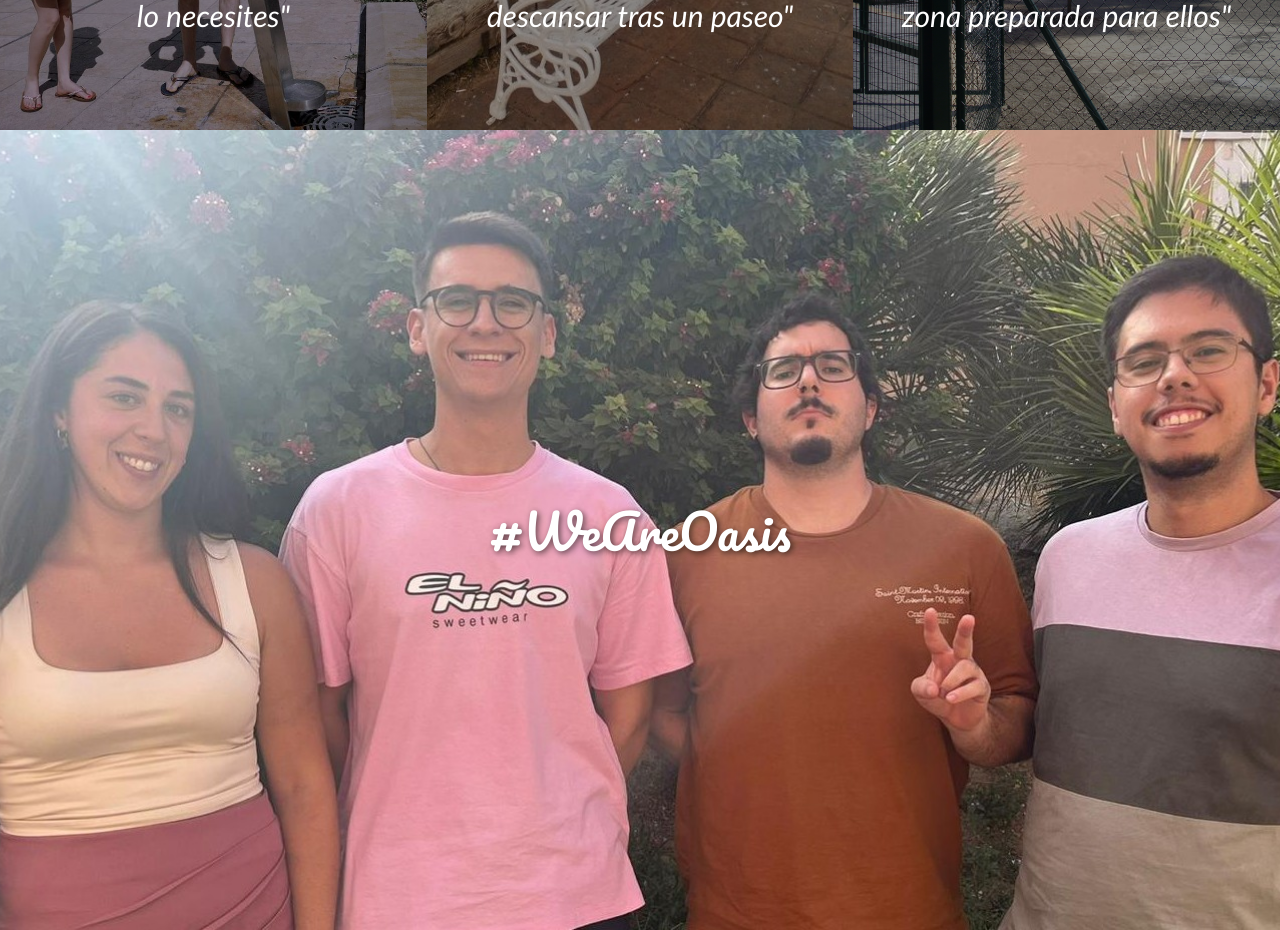
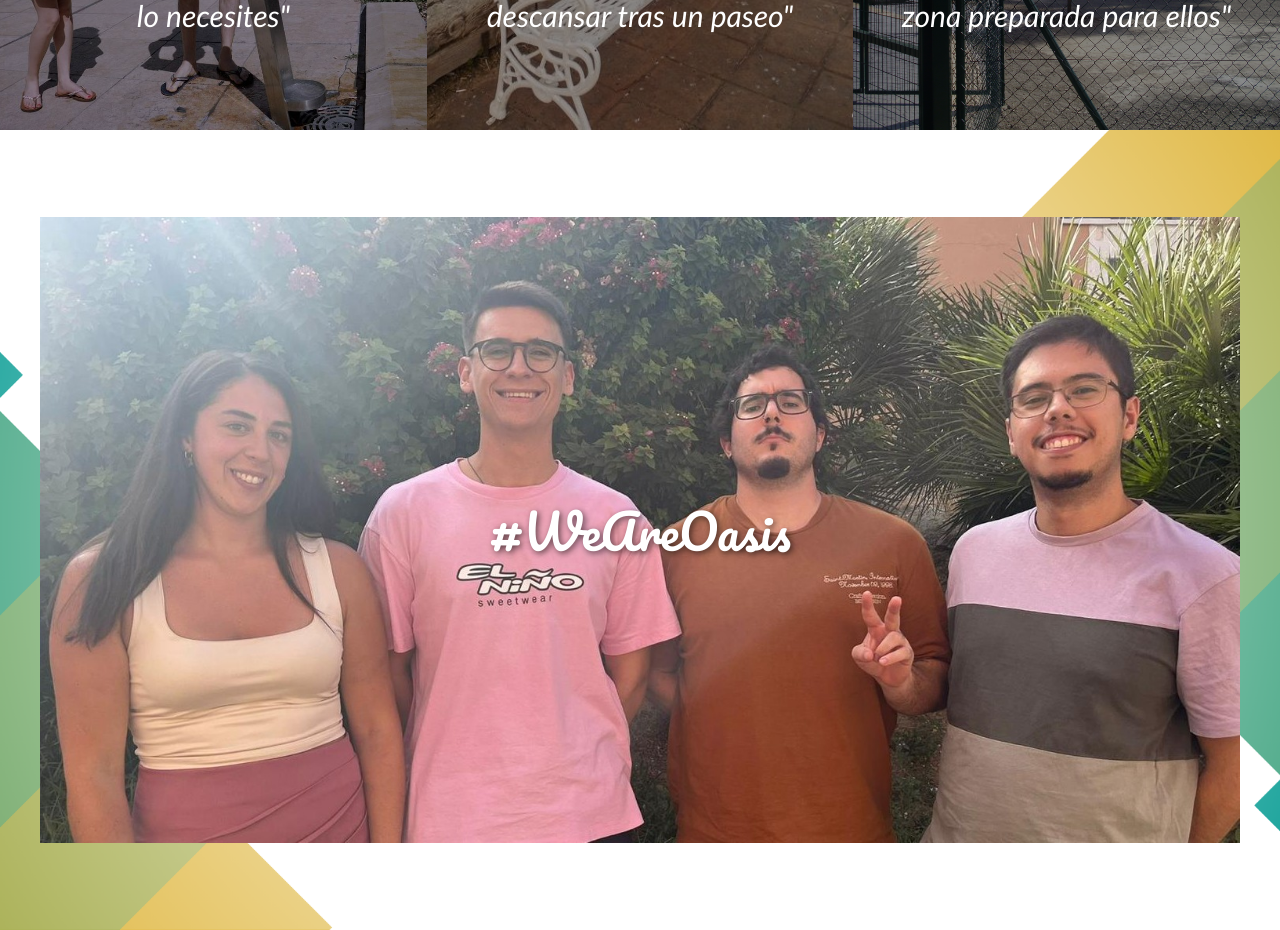
Before and after one commit to Laynt00/Proyecto-Oasis, a React (Vite) app in the folder frontend/: page / in a window 1280 px wide. Shown: the part 1000-1930 px from the top of the page. Built offline with nearby package versions, Linux system fonts and the light colour scheme; what proj4 would draw is missing.

Commit message:
fix: pagina home FINALIZADA!

```diff
--- a/frontend/src/components/Home.css
+++ b/frontend/src/components/Home.css
@@ -23,7 +23,6 @@
   align-items: center;
   text-align: center;
   padding: 270px 270px 200px 270px;
-  /* padding-top: 300px; */
   color: #000000;
 }
 
@@ -110,13 +109,13 @@
   width: 100vw;
   height: 800px;
   display: flex;
-  background-image: url('../assets/creatorsBackground.png');
+  align-items: center;
+  justify-content: center;
+  position: relative;
   background-size: cover;
   background-position: center;
   background-repeat: no-repeat;
-  align-items: center;
-  justify-content: center;
-  position: relative;
+  background-attachment: fixed;
 }
 
 .creators-div::after {
@@ -128,14 +127,30 @@
   z-index: 1;
 }
 
-.creators-div p {
+.image-container {
   position: relative;
+  display: flex;
+  align-items: center;
+  justify-content: center;
+}
+
+.fotogrupal {
+  max-width: 100%;
+  width: 1200px;
+  height: auto;
+  display: block;
+  z-index: 1;
+}
+
+.image-container p {
+  position: absolute;
   z-index: 2;
   font-size: 3rem;
   color: white;
   font-family: 'Pacifico', cursive;
   text-shadow: 2px 2px 6px rgba(0,0,0,0.6);
   margin: 0;
+  text-align: center;
 }
 
 
--- a/frontend/src/components/Home.jsx
+++ b/frontend/src/components/Home.jsx
@@ -7,7 +7,8 @@ import banco1 from "../assets/carrusel-banco1.jpg";
 import banco2 from "../assets/carrusel-banco2.jpg";
 import parquecanino1 from "../assets/carrusel-parquecanino1.jpg";
 import parquecanino2 from "../assets/carrusel-parquecanino2.jpg";
-import creatorsBackground from "../assets/creatorsBackground.jpg"
+import creatorsBackground from "../assets/creatorsBackground.png"
+import fotogrupalOasis from "../assets/fotogrupalOasis.jpg"
 import logoReact from "../assets/oasis.png";
 
 function useDelayedCarousel(setIndexFn, delayStart, interval, imagesLength) {
@@ -95,8 +96,12 @@ export default function Home() {
         className="creators-div"
         style={{ backgroundImage: `url(${creatorsBackground})` }}
       >
-        <p>#WeAreOasis</p>
+        <div className="image-container">
+          <img src={fotogrupalOasis} alt="" className="fotogrupal" />
+          <p>#WeAreOasis</p>
+        </div>
       </div>
+
 
       <div className="logo-div">
         <svg width="200" height="200" className="curved-text">
```
Also changed, not shown: frontend/src/assets/creatorsBackground.png (added), frontend/src/assets/fotogrupalOasis.jpg (renamed from frontend/src/assets/creatorsBackground.jpg).
